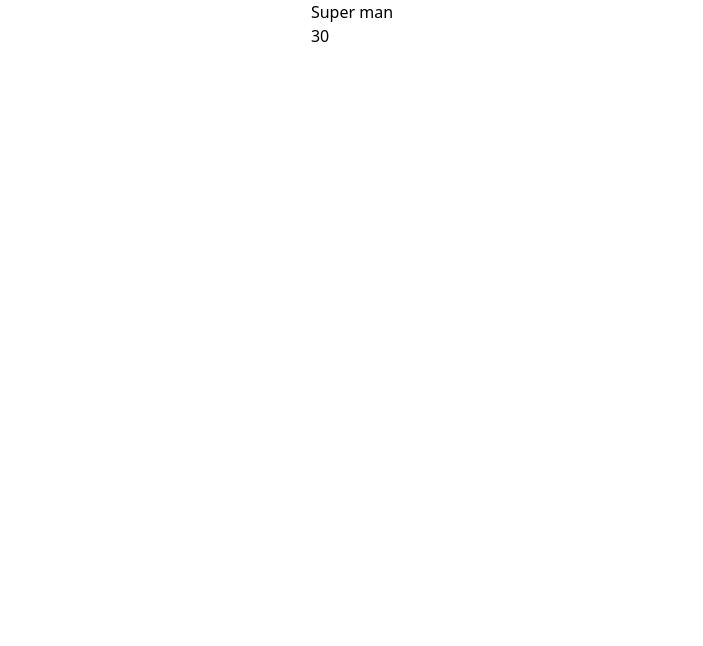
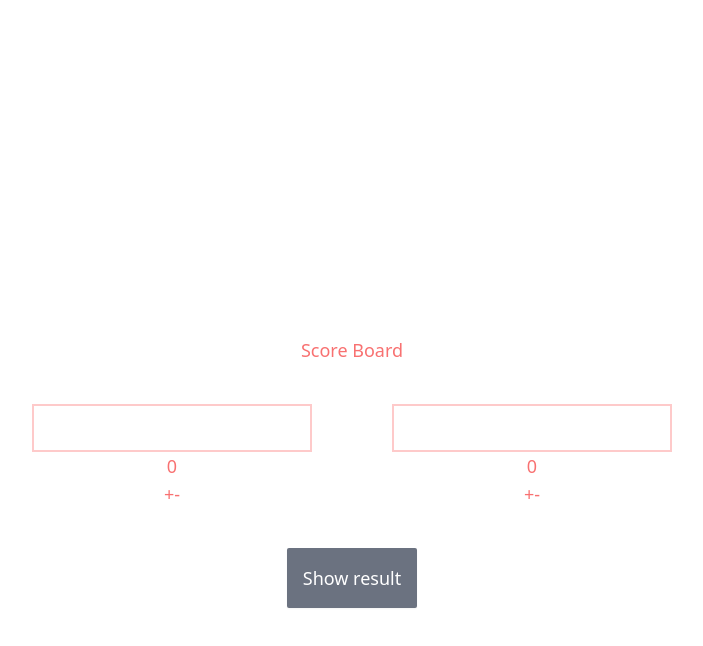
Before and after one commit to mhung-afk/react-learning, a React (Create React App) app: page / in a window 1280 px wide. Shown: the top 646 px of the page, without its empty margins (288-991 px from the left). Built offline with nearby package versions, Linux system fonts and the light colour scheme.

Commit message:
useContext practice

```diff
--- a/src/App.jsx
+++ b/src/App.jsx
@@ -5,20 +5,20 @@ import User from "./pages/User";
 import UserContext from "./context/userContext";
 
 function App() {
-  const user = {
-    name: 'Super man',
-    age: 30
-  }
+  // const user = {
+  //   name: 'Super man',
+  //   age: 30
+  // }
 
   return (
     <>
       <div className="absolute left-1/2 -translate-x-1/2">
         {/* <Count /> */}
-        <UserContext.Provider value={user}>
+        {/* <UserContext.Provider value={user}>
           <User />
-        </UserContext.Provider>
+        </UserContext.Provider> */}
       </div>
-      {/* <ScoreBoard className='text-red-400' /> */}
+      <ScoreBoard className='text-red-400' />
     </>
   );
 }
--- a/src/components/FootballTeam.jsx
+++ b/src/components/FootballTeam.jsx
@@ -1,9 +1,10 @@
 import React, { useState, useRef, useEffect } from 'react'
-
-export default function FootballTeam({name, setName}) {
+import { useScoreboardContext } from '../context/scoreboardContext'
+export default function FootballTeam() {
   const [editable, setEditable] = useState(true)
   // const refInp = useRef()
-
+  const {team} = useScoreboardContext()
+  const {setName} = useScoreboardContext()
   function handlePressEnter(e) {
     if (e.keyCode === 13) {
       setEditable(false)
@@ -17,11 +18,11 @@ export default function FootballTeam({name, setName}) {
 
   return (
     <div onClick={() => setEditable(true)}>
-      { (!name || editable) ?
-        <input onBlur={() => setEditable(false)} onKeyUp={(e) => handlePressEnter(e)} className='p-2 border-2 border-red-200' value={name} onChange={(e) => setName(e.target.value)} />
+      { (!team.name|| editable) ?
+        <input onBlur={() => setEditable(false)} onKeyUp={(e) => handlePressEnter(e)} className='p-2 border-2 border-red-200' value={team.name} onChange={(e) => setName(e.target.value)} />
         // <input ref={refInp} onBlur={() => setEditable(false)} onKeyUp={(e) => handlePressEnter(e)} className='p-2 border-2 border-red-200' defaultValue={''} onChange={(e) => refInp.current.value = e.target.value} />
         :
-        <h1>{name}</h1>
+        <h1>{team.name}</h1>
       }
     </div>
   )
--- a/src/components/ScorePerTeam.jsx
+++ b/src/components/ScorePerTeam.jsx
@@ -1,7 +1,9 @@
 import React from 'react'
+import { useScoreboardContext } from '../context/scoreboardContext'
 
-export default function ScorePerTeam({ count, setCount, setGoals, teamNum }) {
-
+export default function ScorePerTeam({ setGoals, teamNum }) {
+    const {setCount} = useScoreboardContext()
+    const {count} = useScoreboardContext()
     function changeCountHandler(sign) {
         if (sign === '+') {
             setCount(count+1)
--- /dev/null
+++ b/src/context/scoreboardContext.js
@@ -0,0 +1,12 @@
+import { createContext, useContext } from "react";
+const ScoreboardContext = createContext(undefined)
+
+export default ScoreboardContext
+
+export const useScoreboardContext = () => {
+    const data = useContext(ScoreboardContext)
+    if (data === undefined) {
+        throw new Error('useScoreboardContext is called outside of UserContextProvider')
+    }
+    return data
+}
--- a/src/pages/ScoreBoard.jsx
+++ b/src/pages/ScoreBoard.jsx
@@ -2,6 +2,7 @@ import React, { useEffect, useReducer, useState } from 'react'
 import ScorePerTeam from '../components/ScorePerTeam'
 import FootBallTeam from '../components/FootballTeam'
 import Team from '../components/Team';
+import ScoreboardContext from '../context/scoreboardContext';
 
 export default function ScoreBoard({ className }) {
   const [goals, setGoals] = useState([]) // list of specified team that had just goal
@@ -43,8 +44,8 @@ export default function ScoreBoard({ className }) {
   )
 
   useEffect(() => {
-    if(goals && goals.length) {
-      const goalTeam = goals[goals.length-1] // get the last goal team
+    if (goals && goals.length) {
+      const goalTeam = goals[goals.length - 1] // get the last goal team
       if (goalTeam === 1) {
         alert(`${team1.name} has just goal.`)
       }
@@ -55,23 +56,29 @@ export default function ScoreBoard({ className }) {
   }, [goals])
 
   return (
+
       <div className={`absolute left-1/2 -translate-x-1/2 top-1/4 translate-y-1/2 text-center text-black text-lg ${className}`}>
         <h1>Score Board</h1>
         <div className='flex'>
+
           <div className='m-10'>
+          <ScoreboardContext.Provider value={{count:team1.count ,setCount:(count) => dispatchTeam1({ kind: ReducerAction.EDIT_COUNT, newCount: count }), team:team1,setName:(newName) => dispatchTeam1({ kind: ReducerAction.EDIT_NAME, newName: newName })}}>
             <Team>
-            <FootBallTeam name={team1.name} setName={(newName) => dispatchTeam1({ kind: ReducerAction.EDIT_NAME, newName: newName })} />
-            <ScorePerTeam count={team1.count} setCount={(count) => dispatchTeam1({ kind: ReducerAction.EDIT_COUNT, newCount: count })} setGoals={setGoals} teamNum={1} />
+              <FootBallTeam />
+              <ScorePerTeam setGoals={setGoals} teamNum={1} />
             </Team>
+          </ScoreboardContext.Provider>
           </div>
           <div className='m-10'>
+          <ScoreboardContext.Provider value={{count:team2.count ,setCount:(count) => dispatchTeam2({ kind: ReducerAction.EDIT_COUNT, newCount: count }),team:team2,setName:(newName) => dispatchTeam2({ kind: ReducerAction.EDIT_NAME, newName: newName })}}>
             <Team>
-            <FootBallTeam name={team2.name} setName={(newName) => dispatchTeam2({ kind: ReducerAction.EDIT_NAME, newName: newName })} />
-            <ScorePerTeam count={team2.count} setCount={(count) => dispatchTeam2({ kind: ReducerAction.EDIT_COUNT, newCount: count })} setGoals={setGoals} teamNum={2} />
+              <FootBallTeam/>
+              <ScorePerTeam setGoals={setGoals} teamNum={2} />
             </Team>
+            </ScoreboardContext.Provider>
           </div>
         </div>
-      <button onClick={() => alert(`Result of the match: ${team1.count === team2.count ? 'Draw' : (team1.count > team2.count? `${team1.name} wins` : `${team2.name} wins`)
+        <button onClick={() => alert(`Result of the match: ${team1.count === team2.count ? 'Draw' : (team1.count > team2.count ? `${team1.name} wins` : `${team2.name} wins`)
           }`)} className='bg-gray-500 p-4 text-white rounded-sm hover:bg-gray-400 shadow-sm'>Show result</button>
       </div>
   )
```
Lines whose indentation alone changed are shown as unchanged.
